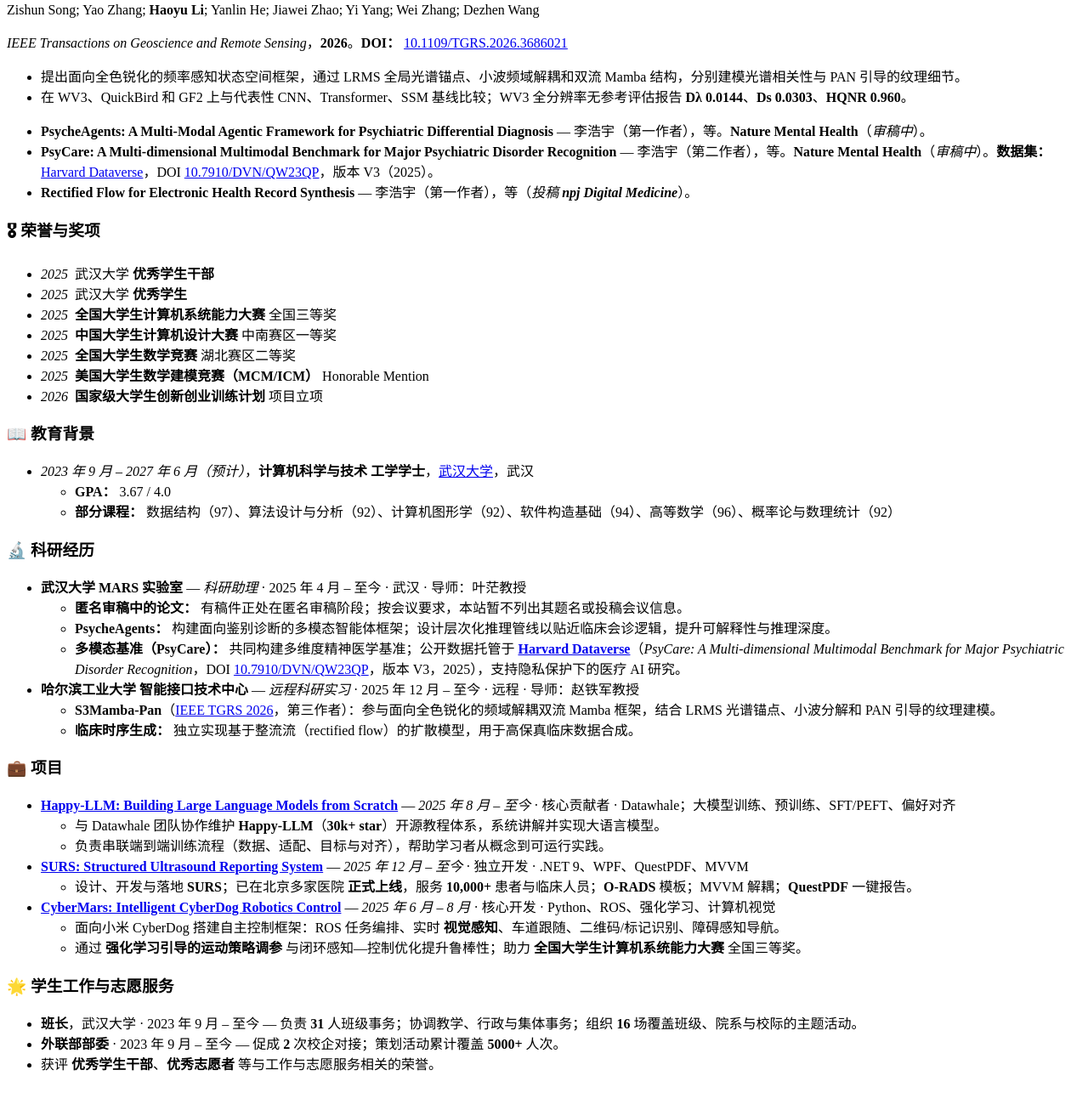
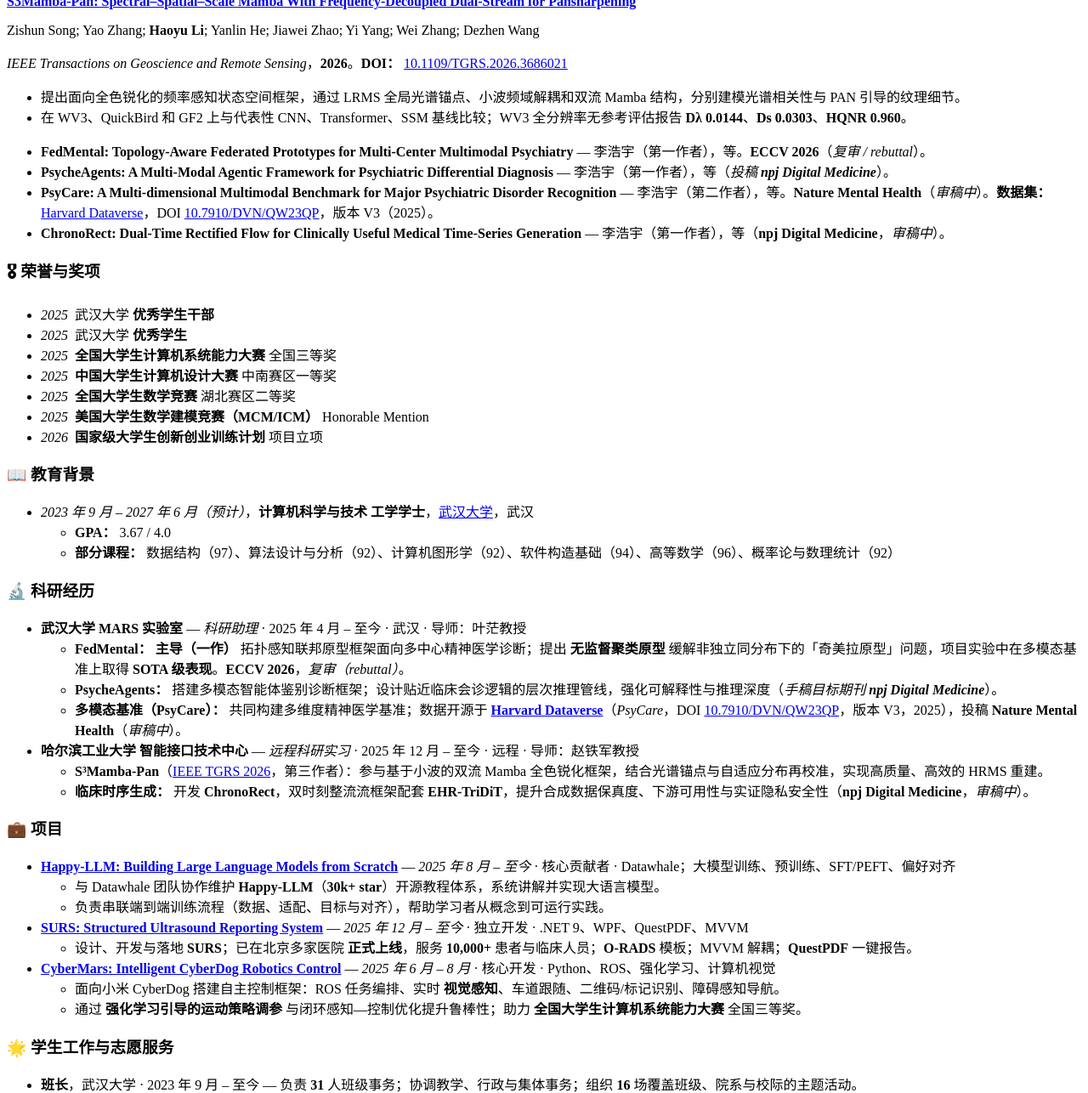
Before and after one commit to HaoyuLi-Nova/HaoyuLi-Nova.github.io, a Jekyll site: the page built from _pages/zh.md, in a window 1280 px wide and 1400 px high, scrolled down 1801 px, cut to the strip 114-1400 px from the top of the window. Shown: the whole strip at 85% size. Built offline with Jekyll 4.4.1, drawn with Linux system fonts in a browser that asks for light colours; some of the changed text lies outside the part shown.

Commit message:
Update publication entries for FedMental, PsycheAgents, and ChronoRect in English and Chinese, clarifying submission statuses and enhancing descriptions for improved readability and consistency.

```diff
--- a/_includes/i18n/home-en.md
+++ b/_includes/i18n/home-en.md
@@ -8,7 +8,7 @@
 
 # 🔥 News
 
-- *2026.04*: &nbsp;📝 *PsycheAgents* and *PsyCare* are under review at **Nature Mental Health**; *Rectified Flow for Electronic Health Record Synthesis* is under submission—see Publications below.
+- *2026.04*: &nbsp;📝 *FedMental* at **ECCV 2026** (*rebuttal*); *PsycheAgents* and *ChronoRect* submissions to **npj Digital Medicine**; *PsyCare* under review at **Nature Mental Health**; *S³Mamba-Pan* indexed in **IEEE TGRS** with DOI [10.1109/TGRS.2026.3686021](https://doi.org/10.1109/TGRS.2026.3686021) — see Publications.
 - *2025.10*: &nbsp;🏆 Received **Meritorious Student Leader** and **Wuhan University Merit Student** honors.
 - *2025*: &nbsp;🥇 **National Third Prize**, National Computer System Capability Competition; **Central-South Regional First Prize**, National Undergraduate Computer Design Competition; **Hubei Province Second Prize**, National College Student Mathematics Competition; **Honorable Award**, American Mathematics Modeling Contest for College Students.
 - *2026*: &nbsp;📋 **Project Approved**, National College Students' Innovation and Entrepreneurship Training Program.
@@ -31,9 +31,10 @@
 </div>
 </div>
 
-- **PsycheAgents: A Multi-Modal Agentic Framework for Psychiatric Differential Diagnosis** — Haoyu Li (1st author), et al. **Nature Mental Health** (*under review*).
+- **FedMental: Topology-Aware Federated Prototypes for Multi-Center Multimodal Psychiatry** — Haoyu Li (1st author), et al. **ECCV 2026** (*rebuttal*).
+- **PsycheAgents: A Multi-Modal Agentic Framework for Psychiatric Differential Diagnosis** — Haoyu Li (1st author), et al. (Manuscript in submission to **npj Digital Medicine**).
 - **PsyCare: A Multi-dimensional Multimodal Benchmark for Major Psychiatric Disorder Recognition** — Haoyu Li (2nd author), et al. **Nature Mental Health** (*under review*). **Dataset:** [Harvard Dataverse](https://doi.org/10.7910/DVN/QW23QP), DOI [10.7910/DVN/QW23QP](https://doi.org/10.7910/DVN/QW23QP), version V3 (2025).
-- **Rectified Flow for Electronic Health Record Synthesis** — Haoyu Li (1st author), et al. (Manuscript in submission to **npj Digital Medicine**).
+- **ChronoRect: Dual-Time Rectified Flow for Clinically Useful Medical Time-Series Generation** — Haoyu Li (1st author), et al. (**npj Digital Medicine**, *under review*).
 
 <span class='anchor' id='-honors-and-awards'></span>
 
@@ -60,13 +61,13 @@
 # 🔬 Research Experience
 
 - **MARS Lab, Wuhan University** — *Research Assistant* · Apr. 2025 – Present · Wuhan, China · Advisor: Prof. Mang Ye
-  - **Confidential anonymized manuscript:** A paper is currently under anonymized peer review; this site does **not** list its title or venue pending conference policy.
-  - **PsycheAgents:** Architected a multi-modal agentic framework for differential diagnosis; designed a hierarchical reasoning pipeline inspired by clinical consultation, improving diagnostic interpretability and reasoning depth.
-  - **Multimodal benchmarking (PsyCare):** Co-developed the multi-dimensional psychiatric benchmark; public release on **[Harvard Dataverse](https://doi.org/10.7910/DVN/QW23QP)** (*PsyCare: A Multi-dimensional Multimodal Benchmark for Major Psychiatric Disorder Recognition*, DOI [10.7910/DVN/QW23QP](https://doi.org/10.7910/DVN/QW23QP), version V3, 2025) to support privacy-preserving medical AI research.
+  - **FedMental:** Pioneered a topology-aware federated prototype framework for multi-center psychiatric diagnosis; pioneered **unsupervised cluster-based prototypes** for the chimera prototype problem under non-IID settings, achieving **SOTA-level** multimodal benchmarks in project experiments. (**ECCV 2026**, *rebuttal*.)
+  - **PsycheAgents:** Architected a multi-modal agentic framework for differential diagnosis; designed a hierarchical reasoning pipeline informed by clinical consultation logic, strengthening interpretability and reasoning depth (*manuscript targeting **npj Digital Medicine***).
+  - **Multimodal benchmarking (PsyCare):** Co-developed the multi-dimensional psychiatric benchmark; released data on **[Harvard Dataverse](https://doi.org/10.7910/DVN/QW23QP)** (*PsyCare*, DOI [10.7910/DVN/QW23QP](https://doi.org/10.7910/DVN/QW23QP), version V3, 2025) (**Nature Mental Health**, *under review*).
 
 - **Intelligent Interface Center, Harbin Institute of Technology** — *Research Intern* · Dec. 2025 – Present · Remote · Advisor: Prof. Tiejun Zhao
-  - **S3Mamba-Pan** ([IEEE TGRS 2026](https://doi.org/10.1109/TGRS.2026.3686021)) — third author: contributed to a frequency-decoupled dual-stream Mamba framework for pansharpening, combining LRMS spectral anchoring, wavelet decomposition, and PAN-guided texture modeling.
-  - **Clinical time-series generation:** Independently implemented rectified-flow diffusion models for high-fidelity clinical data synthesis.
+  - **S³Mamba-Pan** ([IEEE TGRS 2026](https://doi.org/10.1109/TGRS.2026.3686021)) — contributed to a wavelet-based dual-stream Mamba framework with spectral anchoring and adaptive recalibration for accurate, efficient HRMS reconstruction (third author).
+  - **Clinical time-series generation:** Developed **ChronoRect**, a dual-time rectified-flow framework with **EHR-TriDiT**, emphasizing synthetic fidelity, downstream usefulness, and empirical privacy safety (**npj Digital Medicine**, *under review*).
 
 <span class='anchor' id='-projects'></span>
 
--- a/_includes/i18n/home-zh.md
+++ b/_includes/i18n/home-zh.md
@@ -8,7 +8,7 @@
 
 # 🔥 动态
 
-- *2026.04*：&nbsp;📝 *PsycheAgents* 与 *PsyCare* 投稿 **Nature Mental Health** 审稿中；*Rectified Flow for Electronic Health Record Synthesis* 已投稿，详见下方发表论文。
+- *2026.04*：&nbsp;📝 *FedMental* **ECCV 2026** 复审（rebuttal）；*PsycheAgents*、**ChronoRect** 投递 **npj Digital Medicine**；*PsyCare* **Nature Mental Health** 审稿中；*S³Mamba-Pan* 已收录 **IEEE TGRS**（DOI [10.1109/TGRS.2026.3686021](https://doi.org/10.1109/TGRS.2026.3686021)）——见下方发表论文。
 - *2025.10*：&nbsp;🏆 获评武汉大学 **优秀学生干部**、**优秀学生**（Merit Student）。
 - *2025*：&nbsp;🥇 **全国大学生计算机系统能力大赛** 全国三等奖；**中国大学生计算机设计大赛** 中南赛区一等奖；**全国大学生数学竞赛** 湖北赛区二等奖；**美国大学生数学建模竞赛（MCM/ICM）** Honorable Mention。
 - *2026*：&nbsp;📋 **国家级大学生创新创业训练计划** 项目立项。
@@ -32,9 +32,10 @@
 </div>
 </div>
 
-- **PsycheAgents: A Multi-Modal Agentic Framework for Psychiatric Differential Diagnosis** — 李浩宇（第一作者），等。**Nature Mental Health**（*审稿中*）。
+- **FedMental: Topology-Aware Federated Prototypes for Multi-Center Multimodal Psychiatry** — 李浩宇（第一作者），等。**ECCV 2026**（*复审 / rebuttal*）。
+- **PsycheAgents: A Multi-Modal Agentic Framework for Psychiatric Differential Diagnosis** — 李浩宇（第一作者），等（*投稿 **npj Digital Medicine***）。
 - **PsyCare: A Multi-dimensional Multimodal Benchmark for Major Psychiatric Disorder Recognition** — 李浩宇（第二作者），等。**Nature Mental Health**（*审稿中*）。**数据集：** [Harvard Dataverse](https://doi.org/10.7910/DVN/QW23QP)，DOI [10.7910/DVN/QW23QP](https://doi.org/10.7910/DVN/QW23QP)，版本 V3（2025）。
-- **Rectified Flow for Electronic Health Record Synthesis** — 李浩宇（第一作者），等（*投稿 **npj Digital Medicine***）。
+- **ChronoRect: Dual-Time Rectified Flow for Clinically Useful Medical Time-Series Generation** — 李浩宇（第一作者），等（**npj Digital Medicine**，*审稿中*）。
 
 <span class='anchor' id='-honors-and-awards'></span>
 
@@ -61,13 +62,13 @@
 # 🔬 科研经历
 
 - **武汉大学 MARS 实验室** — *科研助理* · 2025 年 4 月 – 至今 · 武汉 · 导师：叶茫教授
-  - **匿名审稿中的论文：** 有稿件正处在匿名审稿阶段；按会议要求，本站暂不列出其题名或投稿会议信息。
-  - **PsycheAgents：** 构建面向鉴别诊断的多模态智能体框架；设计层次化推理管线以贴近临床会诊逻辑，提升可解释性与推理深度。
-  - **多模态基准（PsyCare）：** 共同构建多维度精神医学基准；公开数据托管于 **[Harvard Dataverse](https://doi.org/10.7910/DVN/QW23QP)**（*PsyCare: A Multi-dimensional Multimodal Benchmark for Major Psychiatric Disorder Recognition*，DOI [10.7910/DVN/QW23QP](https://doi.org/10.7910/DVN/QW23QP)，版本 V3，2025），支持隐私保护下的医疗 AI 研究。
+  - **FedMental：** **主导（一作）** 拓扑感知联邦原型框架面向多中心精神医学诊断；提出 **无监督聚类原型** 缓解非独立同分布下的「奇美拉原型」问题，项目实验中在多模态基准上取得 **SOTA 级表现**。**ECCV 2026**，*复审（rebuttal）*。
+  - **PsycheAgents：** 搭建多模态智能体鉴别诊断框架；设计贴近临床会诊逻辑的层次推理管线，强化可解释性与推理深度（*手稿目标期刊 **npj Digital Medicine***）。
+  - **多模态基准（PsyCare）：** 共同构建多维度精神医学基准；数据开源于 **[Harvard Dataverse](https://doi.org/10.7910/DVN/QW23QP)**（*PsyCare*，DOI [10.7910/DVN/QW23QP](https://doi.org/10.7910/DVN/QW23QP)，版本 V3，2025），投稿 **Nature Mental Health**（*审稿中*）。
 
 - **哈尔滨工业大学 智能接口技术中心** — *远程科研实习* · 2025 年 12 月 – 至今 · 远程 · 导师：赵铁军教授
-  - **S3Mamba-Pan**（[IEEE TGRS 2026](https://doi.org/10.1109/TGRS.2026.3686021)，第三作者）：参与面向全色锐化的频域解耦双流 Mamba 框架，结合 LRMS 光谱锚点、小波分解和 PAN 引导的纹理建模。
-  - **临床时序生成：** 独立实现基于整流流（rectified flow）的扩散模型，用于高保真临床数据合成。
+  - **S³Mamba-Pan**（[IEEE TGRS 2026](https://doi.org/10.1109/TGRS.2026.3686021)，第三作者）：参与基于小波的双流 Mamba 全色锐化框架，结合光谱锚点与自适应分布再校准，实现高质量、高效的 HRMS 重建。
+  - **临床时序生成：** 开发 **ChronoRect**，双时刻整流流框架配套 **EHR-TriDiT**，提升合成数据保真度、下游可用性与实证隐私安全性（**npj Digital Medicine**，*审稿中*）。
 
 <span class='anchor' id='-projects'></span>
 
```
